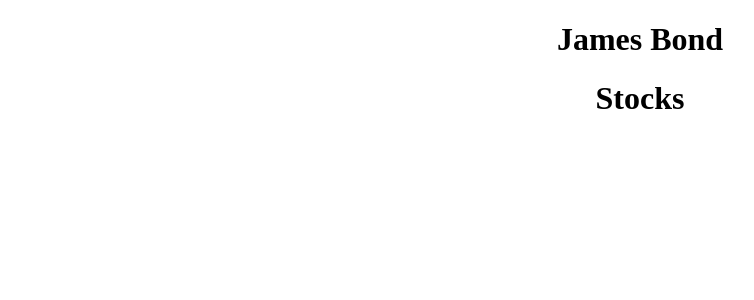
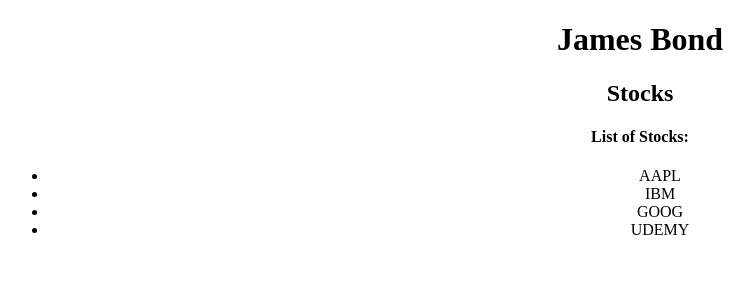
Before and after one commit to LMNTZZ/ultimate-angular-course, an Angular app: page / in a window 1280 px wide. Shown: the top 300 px of the page, without its empty margins (0-754 px from the left). Built offline with nearby package versions, Linux system fonts and the light colour scheme.

Commit message:
adding content to template

```diff
--- a/src/app/app.component.html
+++ b/src/app/app.component.html
@@ -4,5 +4,5 @@
     {{ title }}
   </h1>
 
-  <app-stock></app-stock>
+  <app-stocks></app-stocks>
 </div>
--- a/src/app/stocks.component.ts
+++ b/src/app/stocks.component.ts
@@ -1,10 +1,16 @@
 import {Component} from '@angular/core';
 
 @Component({
-  selector: 'app-stock',
-  template: '<h1>Stocks</h1>'
+  selector: 'app-stocks',
+  template: `<h2>Stocks</h2>
+  <h4>{{title}}</h4>
+  <ul>
+  <li *ngFor="let stock of stocks">{{stock}}</li>
+  </ul>
+  `
 })
 
 export class StocksComponent {
-  text = 'my first manual component!';
+  title = 'List of Stocks: ';
+  stocks = ['AAPL', 'IBM', 'GOOG', 'UDEMY'];
 }
```
